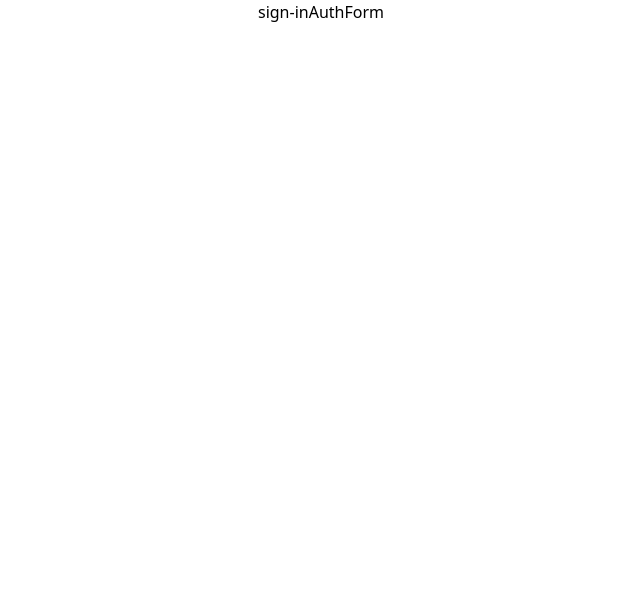
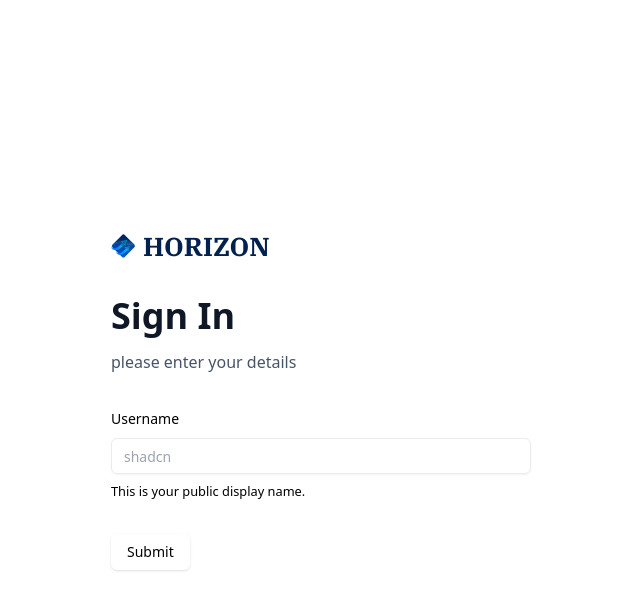
Before and after one commit to Abdul-luh/Horizon-banking-app, a Next.js app: page /sign-in in a window 1280 px wide. Shown: the top 610 px of the page, without its empty margins (319-959 px from the left). Built offline with nearby package versions, Linux system fonts and the light colour scheme.

Commit message:
add form initial form template

```diff
--- a/app/(auth)/sign-in/page.tsx
+++ b/app/(auth)/sign-in/page.tsx
@@ -1,6 +1,6 @@
 import AuthForm from "@/components/AuthForm";
 
-export default function page() {
+export default function SignIn() {
   return (
     <section className="flex-center size-full max-sm:px-6">
       <AuthForm type={"sign-in"} />
--- a/app/(auth)/sign-up/page.tsx
+++ b/app/(auth)/sign-up/page.tsx
@@ -1,6 +1,6 @@
 import AuthForm from "@/components/AuthForm";
 
-export default function page() {
+export default function SignUp() {
   return (
     <section className="flex-center size-full max-sm:px-6">
       <AuthForm type={"sign-up"} />
--- a/components/AuthForm.tsx
+++ b/components/AuthForm.tsx
@@ -1,10 +1,98 @@
-import React from "react";
+"use client";
+import Image from "next/image";
+import Link from "next/link";
+import React, { useState } from "react";
+import { z } from "zod";
+import { zodResolver } from "@hookform/resolvers/zod";
+import { useForm } from "react-hook-form";
+import { Button } from "@/components/ui/button";
+import {
+  Form,
+  FormControl,
+  FormDescription,
+  FormField,
+  FormItem,
+  FormLabel,
+  FormMessage,
+} from "@/components/ui/form";
+import { Input } from "@/components/ui/input";
+export default function AuthForm({ type }: AuthFormProps) {
+  const [user, setUser] = useState(null);
+  const formSchema = z.object({
+    username: z.string().min(2, {
+      message: "Username must be at least 2 characters.",
+    }),
+  });
 
-export default function AuthForm({ type }: AuthFormProps) {
+  // 1. Define your form.
+  const form = useForm<z.infer<typeof formSchema>>({
+    resolver: zodResolver(formSchema),
+    defaultValues: {
+      username: "",
+    },
+  });
+
+  // 2. Define a submit handler.
+  function onSubmit(values: z.infer<typeof formSchema>) {
+    // Do something with the form values.
+    // ✅ This will be type-safe and validated.
+    console.log(values);
+  }
+
   return (
-    <div>
-      {type}
-      AuthForm
-    </div>
+    <section className="auth-form">
+      <header className="flex flex-col gap-5 md:gap-8">
+        <Link href={"/"} className="flex cursor-pointer items-center gap-2">
+          <Image
+            className="size-[24px]"
+            src={"/icons/logo.svg"}
+            alt="Horizon  logo"
+            width={40}
+            height={40}
+          />
+          <h1 className="text-26 font-ibm-plex-serif font-bold text-black-1">
+            HORIZON
+          </h1>
+        </Link>
+
+        <div className="flex flex-col gap-1 md:gap-3">
+          <h1 className="text-24 lg:text-36 font-semibold text-gray-900">
+            {user ? "Link Account" : type === "sign-in" ? "Sign In" : "Sign Up"}
+          </h1>
+          <p className="text-16 font-normal text-gray-600">
+            {user
+              ? "Link your Account to get Started"
+              : "please enter your details"}
+          </p>
+        </div>
+      </header>
+      {user ? (
+        <div className="flex flex-col gap-4">{/* PLAID LINK  */}</div>
+      ) : (
+        <>
+          <Form {...form}>
+            <form onSubmit={form.handleSubmit(onSubmit)} className="space-y-8">
+              <FormField
+                control={form.control}
+                name="username"
+                render={({ field }) => (
+                  <FormItem>
+                    <FormLabel>Username</FormLabel>
+                    <FormControl>
+                      <Input placeholder="shadcn" {...field} />
+                    </FormControl>
+                    <FormDescription>
+                      This is your public display name.
+                    </FormDescription>
+                    <FormMessage />
+                  </FormItem>
+                )}
+              />
+              <Button type="submit">Submit</Button>
+            </form>
+          </Form>
+        </>
+      )}
+    </section>
   );
 }
--- /dev/null
+++ b/components/ui/input.tsx
@@ -0,0 +1,22 @@
+import * as React from "react"
+
+import { cn } from "@/lib/utils"
+
+const Input = React.forwardRef<HTMLInputElement, React.ComponentProps<"input">>(
+  ({ className, type, ...props }, ref) => {
+    return (
+      <input
+        type={type}
+        className={cn(
+          "flex h-9 w-full rounded-md border border-input bg-transparent px-3 py-1 text-base shadow-sm transition-colors file:border-0 file:bg-transparent file:text-sm file:font-medium file:text-foreground placeholder:text-muted-foreground focus-visible:outline-none focus-visible:ring-1 focus-visible:ring-ring disabled:cursor-not-allowed disabled:opacity-50 md:text-sm",
+          className
+        )}
+        ref={ref}
+        {...props}
+      />
+    )
+  }
+)
+Input.displayName = "Input"
+
+export { Input }
```
